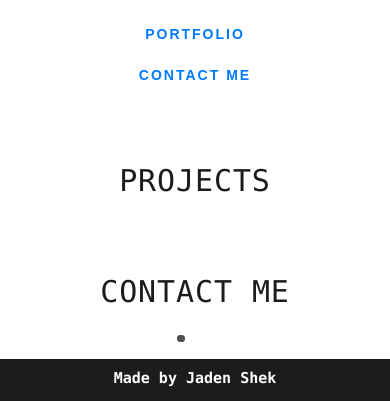
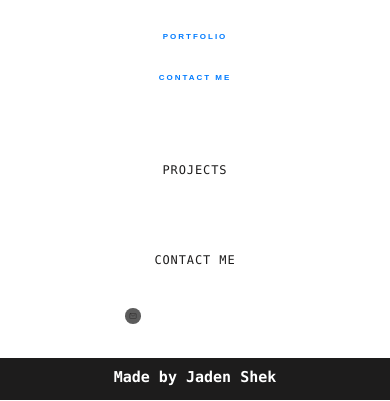
Before and after one commit to Bombearo/Portfolio_Website, a Flask app: template portfolio_app/templates/portfolio.html in a window 390 px wide. Shown: the part 1219-1620 px from the top of the page. Run offline with Flask 2, Linux system fonts and the light colour scheme; the template is opened without the code that fills it, so the values that code supplies are empty; some libraries are stand-ins or nearby versions.

Commit message:
Minor CSS tweaks + Debugging

```diff
--- a/portfolio_app/__init__.py
+++ b/portfolio_app/__init__.py
@@ -7,8 +7,9 @@ from flask_login import LoginManager
 db = SQLAlchemy()
 migrate = Migrate()
 login_manager = LoginManager()
-login_manager.login_view = 'login'
+login_manager.login_view = 'main.index'
 login_manager.login_message_category = 'info'
+login_manager.login_message = "You need to have authorised access to view this page"
 
 def create_app(config_class = Config):
     app = Flask(__name__)
@@ -16,7 +17,7 @@ def create_app(config_class = Config):
 
     db.init_app(app)
     migrate.init_app(app,db)
-    login_manager.init_app(app)
+    login_manager.init_app(app,db)
 
     from portfolio_app.main.routes import main
     from portfolio_app.users.routes import users
--- a/portfolio_app/static/css/styles.css
+++ b/portfolio_app/static/css/styles.css
@@ -13,7 +13,9 @@
 		4.3 Icon Styling
 		4.4 Shapes
 
-	5. Media Query (Max Width:1028px)
+	5. Media Query (Max Width:900px)
+
+	6. Media Query (Max Width:400px)
 ==================*/
 
 /*=====================
@@ -419,9 +421,9 @@ button a {
 }
 
 /*=====================================
-	5. Media Query (Max Width:1028px)
+	5. Media Query (Max Width:900px)
 =======================================*/
-@media screen and (max-width: 1028px) {
+@media screen and (max-width: 900px) {
 	.header-main h2 {
 		font-size: 40px;
 	}
@@ -470,4 +472,79 @@ button a {
 	.intro-btn-main {
 		margin-top: 30px !important;
 	}
+
+	.contact_info {
+		padding: 2vh;
+		width: 60%;
+		margin: auto;
+		text-align: center;
+	}
+
+	.contact_info .icon {
+		padding: 2vh;
+		margin: auto;
+		text-align: center;
+	}
+
+	#circle_icon {
+		background: rgb(92, 92, 92);
+		display: flex;
+		align-items: center;
+		text-align: center;
+		position: relative;
+		border-radius: 50%;
+		width: 4vw;
+		height: 4vw;
+		overflow: hidden;
+		margin: auto;
+	}
+
+	.content h4 {
+		font-size: 16px;
+	}
+	.content p {
+		font-size: 12px;
+	}
 }
+
+/*=====================================
+	6. Media Query (Max Width:400px)
+=======================================*/
+@media screen and (max-width: 400px) {
+	.contact_info {
+		font-size: 8px;
+		width: 100%;
+		margin: auto;
+		text-align: center;
+	}
+
+	.contact_info .icon {
+		padding: 2vh;
+		margin: auto;
+		text-align: center;
+	}
+
+	#circle_icon {
+		background: rgb(92, 92, 92);
+		display: flex;
+		align-items: center;
+		text-align: center;
+		position: relative;
+		border-radius: 50%;
+		width: 4vw;
+		height: 4vw;
+		overflow: hidden;
+		margin: auto;
+	}
+
+	.content h2 {
+		font-size: 12px;
+	}
+	.content h4 {
+		font-size: 10px;
+	}
+	.content p,
+	.content a {
+		font-size: 8px;
+	}
+}
--- a/portfolio_app/static/website_content/2_contact_me.txt
+++ b/portfolio_app/static/website_content/2_contact_me.txt
@@ -1 +1,2 @@
 tempemail@outlook.co.uk
+https://github.com/Bombearo
--- a/portfolio_app/templates/portfolio.html
+++ b/portfolio_app/templates/portfolio.html
@@ -33,7 +33,7 @@
                     </div>
                 </div>
              <div class="header-social intro-btn-main">
-                    <a class="btn btn-primary" id='github' href="https://github.com/Bombearo">
+                    <a class="btn btn-primary" id='github' href="{{contact[1]}}">
                         <svg id="i-github" xmlns="http://www.w3.org/2000/svg" viewBox="0 0 64 64" width="32" height="32">
                             <path stroke-width="0" fill="currentColor" d="M32 0 C14 0 0 14 0 32 0 53 19 62 22 62 24 62 24 61 24 60 L24 55 C17 57 14 53 13 50 13 50 13 49 11 47 10 46 6 44 10 44 13 44 15 48 15 48 18 52 22 51 24 50 24 48 26 46 26 46 18 45 12 42 12 31 12 27 13 24 15 22 15 22 13 18 15 13 15 13 20 13 24 17 27 15 37 15 40 17 44 13 49 13 49 13 51 20 49 22 49 22 51 24 52 27 52 31 52 42 45 45 38 46 39 47 40 49 40 52 L40 60 C40 61 40 62 42 62 45 62 64 53 64 32 64 14 50 0 32 0 Z" />
                         </svg>
@@ -98,7 +98,7 @@
                                 </div>
 
                             </div>
-                            <div class="icontext"><a href="mailto:shekjaden@gmail.com">{{contact}}</a>
+                            <div class="icontext"><a href="mailto:shekjaden@gmail.com">{{contact[0]}}</a>
                                 </div>
                         </div>
                     </div>
--- a/portfolio_app/users/forms.py
+++ b/portfolio_app/users/forms.py
@@ -57,4 +57,5 @@ class ConfirmChanges(FlaskForm):
 
 class UpdateContactForm(FlaskForm):
     email = StringField('Email',validators=[DataRequired(), Length(min=2, max=50),Email()])
+    github_profile = StringField('Enter your Github username', validators=[DataRequired()])
     submit=SubmitField('Update Contacts')
```
Also changed, not shown: portfolio_app/app_functions/contact.py (+9 -4 lines), portfolio_app/templates/contacts.html (+14 -0 lines), portfolio_app/users/routes.py (+9 -4 lines), portfolio_app/config.py (line endings or trailing spaces).
